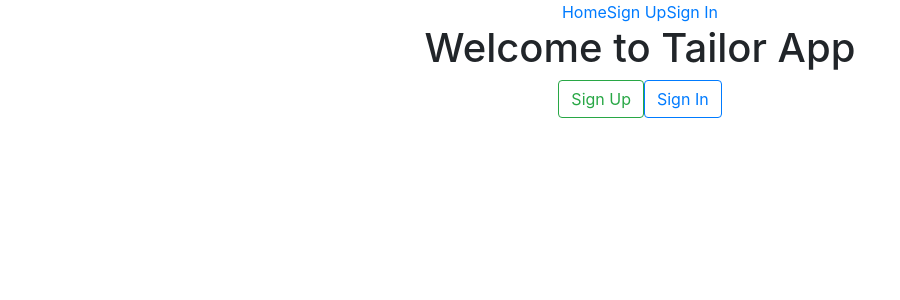
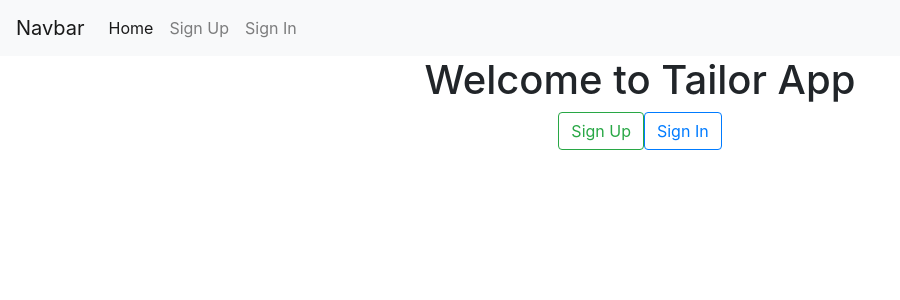
Before and after one commit to faiza203/Tailor_App, a React (Create React App) app: page / in a window 1280 px wide. Shown: the top 300 px of the page, without its empty margins (0-900 px from the left). Built offline with nearby package versions, Linux system fonts and the light colour scheme.

Commit message:
Give style to Nav

```diff
--- a/src/components/Nav.tsx
+++ b/src/components/Nav.tsx
@@ -3,10 +3,25 @@ import { Link } from 'react-router-dom';
 export class Nav extends Component {
     render() {
         return (
-            <div>
-                <Link to="/">Home</Link>
-                <Link to="/SignUp">Sign Up</Link>
-                <Link to="/SignIn">Sign In</Link>
+            <div className="navbar navbar-expand-lg navbar-light bg-light">
+                <a className="navbar-brand" href="#">Navbar</a>
+                <button className="navbar-toggler" type="button" data-toggle="collapse" data-target="#navbarSupportedContent" aria-controls="navbarSupportedContent" aria-expanded="false" aria-label="Toggle navigation">
+                    <span className="navbar-toggler-icon"></span>
+                </button>
+
+                <div className="collapse navbar-collapse" id="navbarSupportedContent">
+                    <ul className="navbar-nav mr-auto">
+                        <li className="nav-item active">
+                            <Link to="/" className="nav-link">Home <span className="sr-only">(current)</span></Link>
+                        </li>
+                        <li className="nav-item">
+                            <Link to="/SignUp" className="nav-link">Sign Up</Link>
+                        </li>
+                        <li className="nav-item">
+                            <Link to="/SignIn" className="nav-link">Sign In</Link>
+                        </li>
+                    </ul>
+                </div>
             </div>
         )
     }
```
Also changed, not shown: 1 other file (tests, documents, lock files or other folders).
